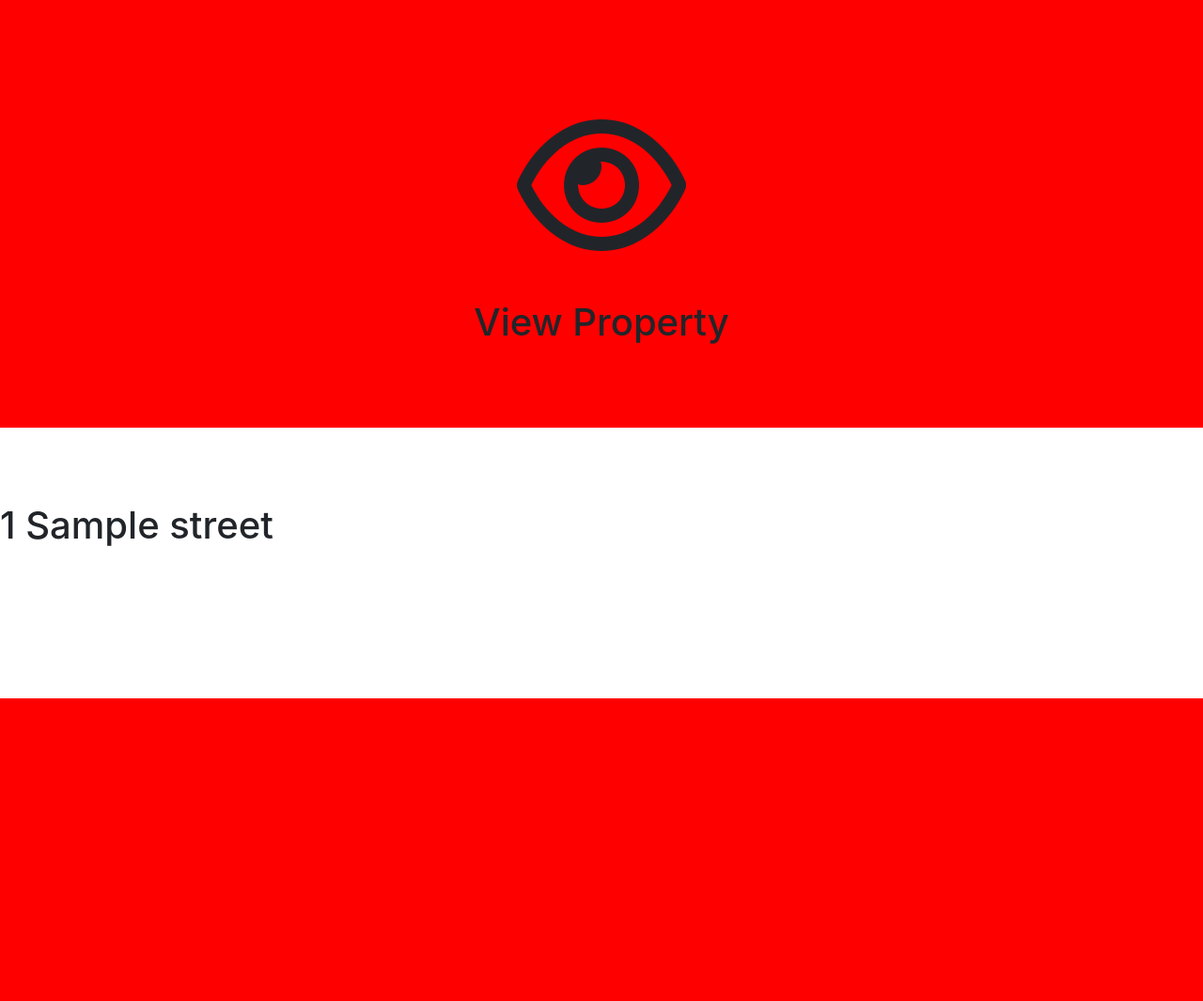
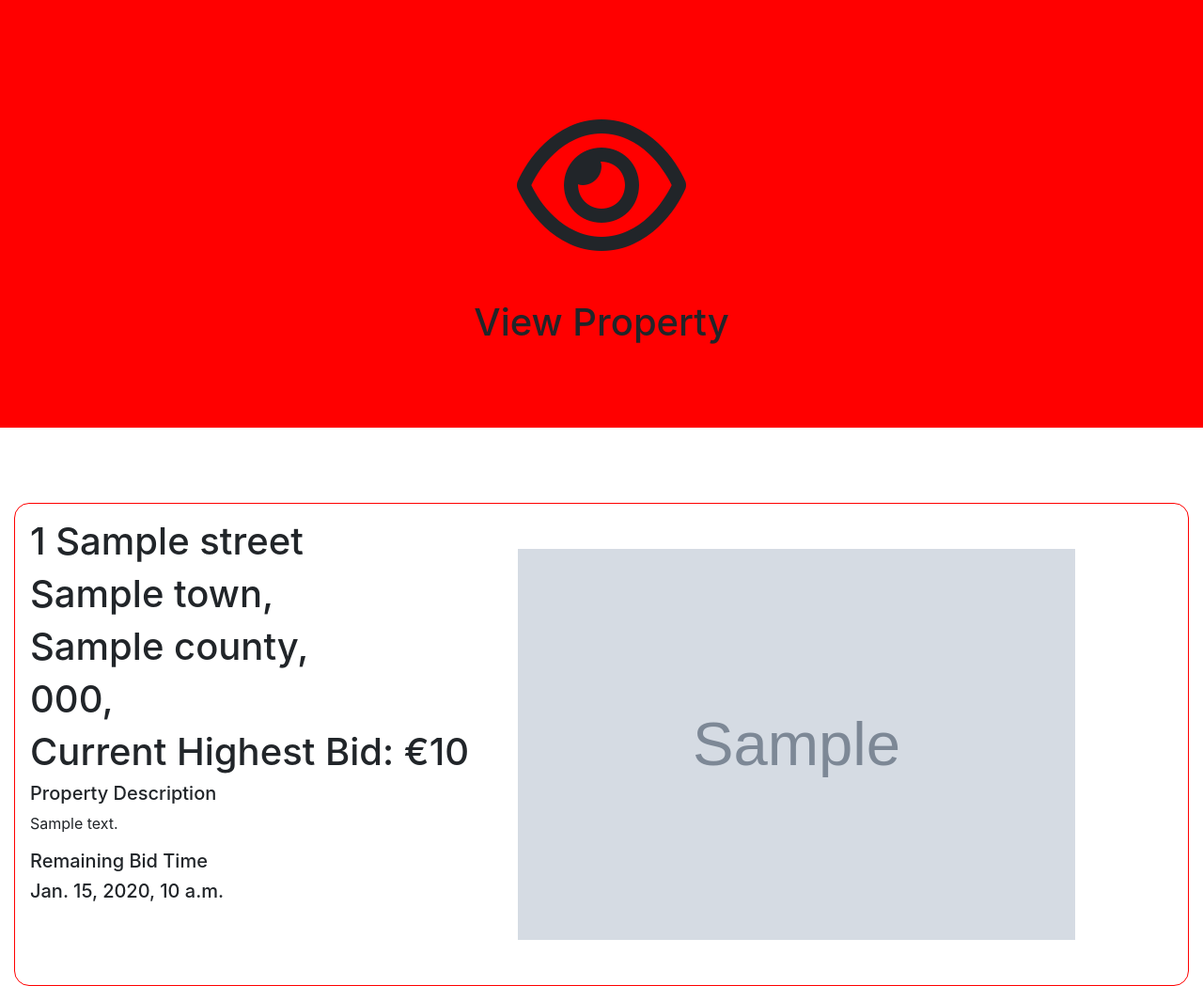
Before and after one commit to scalablegrp/caproject, a Django app: template property/templates/property.html in a window 1280 px wide. Shown: the part 57-1122 px from the top of the page at 94% size. Before the commit the page ends 800 px from the top, so only its background shows below. Run offline with Django 3.2, Linux system fonts and the light colour scheme; the template is opened without the code that fills it: most values are stand-ins (such as "Sample title", 1, 10 or a date in 2020); grey boxes marked "Sample" are stand-in pictures; some libraries are stand-ins or nearby versions.

Commit message:
Property Specific Page implemented

```diff
--- a/property/templates/property.html
+++ b/property/templates/property.html
@@ -7,8 +7,65 @@
     <h1>View Property</h1>
 </div>
 <div class="container-fluid">
-    <div class="row">
-        <h1>{{ property.address.house_number}} {{property.address.street}}</h1>
+    <div class="specificPropertyDetails">
+        <div class="row">
+            <div class="col-sm-12 col-md-5">
+                <h1>{{ property.address.house_number}} {{property.address.street}}</h1>
+                <h1>{{ property.address.town }},</h1>
+                <h1>{{ property.address.county }},</h1>
+                <h1>{{ property.address.postcode }},</h1>
+                <h1>Current Highest Bid: €{{property.price}}</h1>
+                <h5>Property Description</h5>
+                <p>{{property.description}}</p>
+                <h5>Remaining Bid Time</h5>
+                <h5 class = "remaining_bid_time">{{property.specific_time_details}}</h5>
+                <!--Only display remaining bid time and bid form if time reains for the bid)-->
+                {% if property.is_bid_active %}
+                    <!--Remaining_bid_time_seconds class is hidden. Its use is to pass the remaining bidding seconds to javascript function-->
+                    <h5 class = "remaining_bid_time_seconds">{{property.calc_remaining_bid_time}}</h5>
+                    <!--Only allow user to access bid form if they are logged in-->
+                    {% if request.session.cognito_details %}
+                        <form class = "bid_form" action="{% url 'bid:place_bid' property.id %}" method = "POST">
+                            {% csrf_token %}
+                            <!--Hidden input to track if user wants to track bids for their property-->
+                            <input type="hidden" name="trackBid">
+                            <input type="number" name="bid_amount" id="bid_amount" step = ".01" min = '{{ property.price }}' onload = "bidTimer()">
+                            <input type="submit" value="Place Bid" class = "btn btn-success btn-sm">
+                        </form>
+                    {% else %}
+                        <span class = "button_wrap">
+                            <a class="btn btn-success btn-sm" href="https://scalable.auth.us-east-1.amazoncognito.com/login?client_id=6bghvg18tkkiarbqpekpfgij78&response_type=code&scope=aws.cognito.signin.user.admin+email+openid+phone+profile&redirect_uri=http://localhost:8080"><i class="fas fa-sign-in-alt"></i>Place Bid</a>
+                        </span>
+                    {% endif %}
+                {% else %}
+                    <!--If the bid has ended check if the logged in user is the highest bidder and the property hasn't already been purchased-->
+                    {% if request.session.cognito_details and property.identify_highest_bidder == request.session.cognito_details.email and not property.is_purchased %}
+                        <!--Form action directs to Stripe checkout-->
+                        <form action="{% url 'payment:make_payment' property.id %}"" method="POST">
+                            {% csrf_token %}
+                            <button type="submit" class = "btn btn-success">Pay €{{property.price}}</button>
+                        </form>
+                    {% endif %}
+                {% endif %}
+            </div>
+            <div class="col-sm-12 col-md-6">
+                {% if property.get_image %}
+                <div id="carouselExampleControls" class="carousel slide" data-ride="carousel">
+                    <div class="carousel-inner">
+                        {% for img in property.get_image %}
+                            {% if forloop.first %}
+                                <div class="carousel-item active">
+                            {% else %}
+                                <div class="carousel-item">
+                            {% endif %}
+                                    <img src="{{bucket}}{{img.image}}">
+                                </div>
+                        {% endfor %}
+                    </div>
+                </div>
+            {% endif %}
+            </div>
+        </div>
     </div>
 </div>
 {% endblock content %}
--- a/property/views.py
+++ b/property/views.py
@@ -12,7 +12,7 @@ def property_form(request):
     # Requires a logged in user, Auth using Cognito, if 'cognito_details' in session user is logged in
     if len(request.session.get('cognito_details', {})) == 0:
         messages.info(request, "You need to login/register to post a property for sale")
-        return render(request, "error.html")
+        return redirect("https://scalable.auth.us-east-1.amazoncognito.com/login?client_id=6bghvg18tkkiarbqpekpfgij78&response_type=code&scope=aws.cognito.signin.user.admin+email+openid+phone+profile&redirect_uri=http://localhost:8080")
     # If the form has been submitted
     if request.method == "POST":
         print("Called")
@@ -95,4 +95,4 @@ def view_property(request, property_id):
     #s3_bucket_url =  settings.INSTRUMENT_IMAGE_URL
     # Retrieve the selected properties details
     property = Property.objects.get(pk=property_id)
-    return render(request, "property.html", {'property': property})
+    return render(request, "property.html", {'property': property, 'bucket': settings.IMAGE_BUCKET_URL})
--- a/static/css/styles.css
+++ b/static/css/styles.css
@@ -108,3 +108,17 @@ body {
     margin:1em 0em;
     padding:1em;
 }
+
+/*Specific house pages*/
+.specificPropertyDetails {
+    padding:1em;
+    margin: 0 0 1em 0;
+    border:solid red .1em;
+    border-radius: 1em;
+}
+
+.specificPropertyDetails img {
+    height: 30em;
+    width:100%;
+    padding: 2em 0;
+}
```
Also changed, not shown: property/templates/properties.html (+1 -9 lines).
